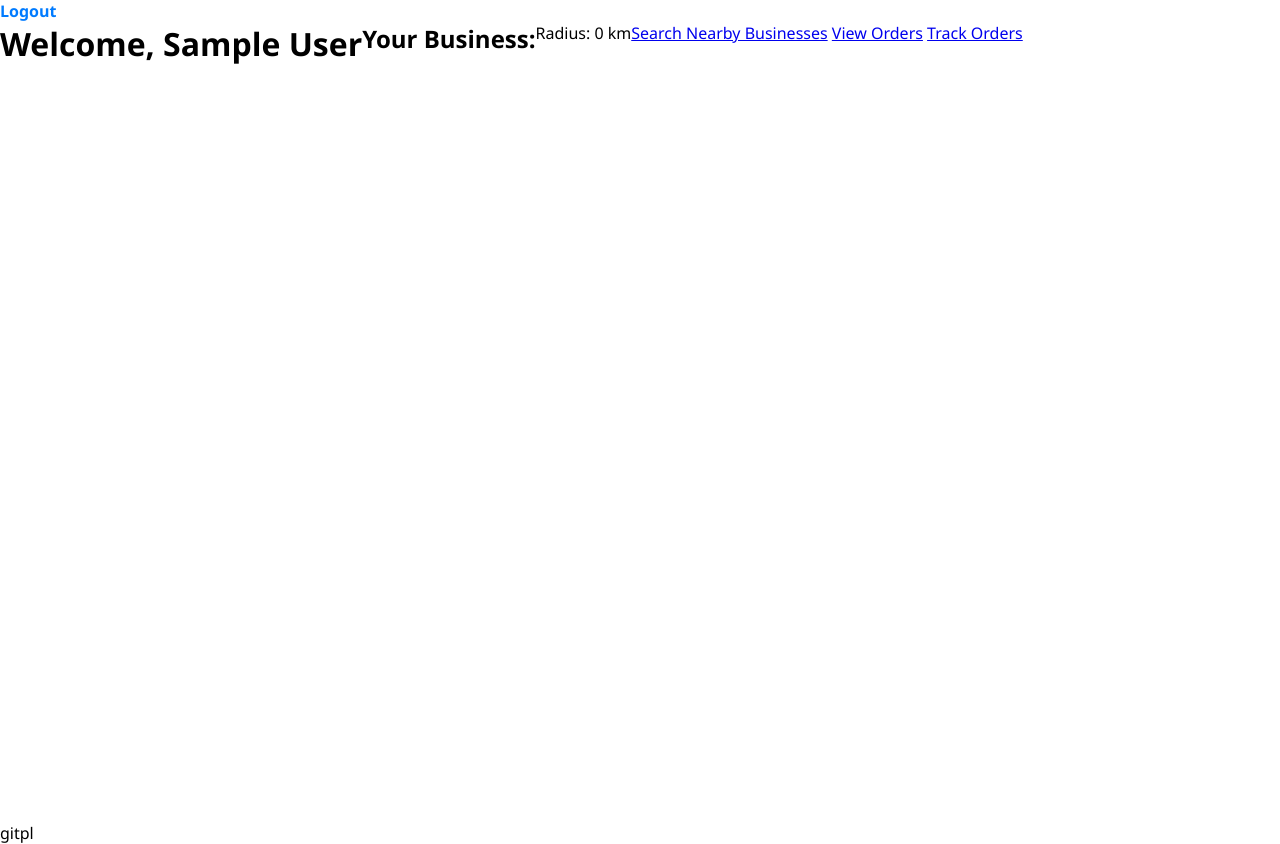
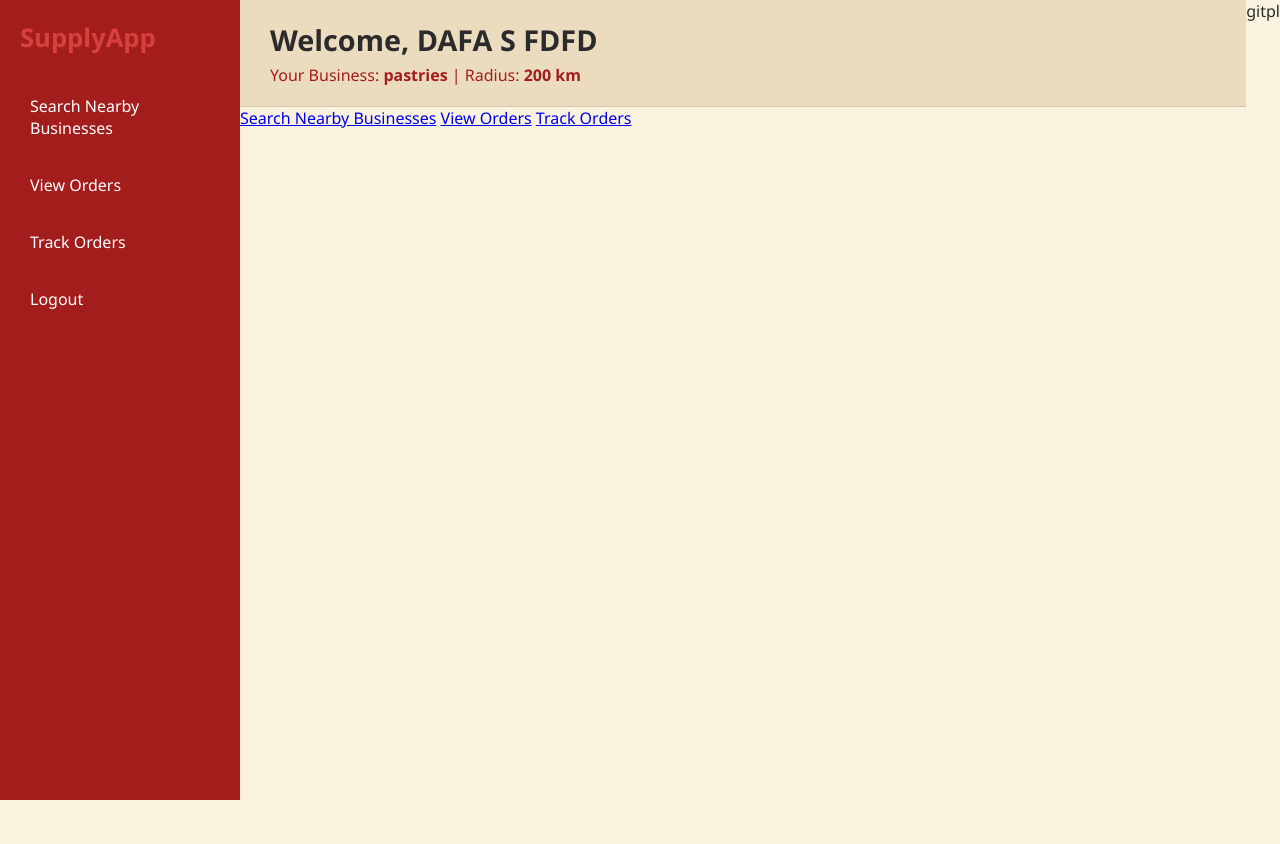
Before and after one commit to niconicsss/pa-hack-test-1, a PHP site: page /dashboard.php in a window 1280 px wide. After the commit the page ends 800 px from the top, so only its background shows below. Run offline with PHP 8.4, Linux system fonts and the light colour scheme; the visitor is signed in with stand-in values (Sample User, id 1).

Commit message:
dashboard

```diff
--- a/dashboard.php
+++ b/dashboard.php
@@ -18,9 +18,18 @@ $user = $stmt->fetch();
 <!DOCTYPE html>
 <html lang="en">
 <head>
-    <meta charset="UTF-8">
-    <title>Dashboard</title>
+  <meta charset="UTF-8" />
+  <meta name="viewport" content="width=device-width, initial-scale=1.0" />
+  <title>Supply Dashboard</title>
   <style>
+    :root {
+      --primary-color: #D84040;
+      --accent-dark: #A31D1D;
+      --bg-light: #F8F2DE;
+      --card-bg: #ECDCBF;
+      --text-color: #2b2b2b;
+    }
+
     * {
       margin: 0;
       padding: 0;
@@ -38,16 +47,15 @@ $user = $stmt->fetch();
       min-height: 100vh;
     }
 
-  /* Sidebar */
     .sidebar {
       background-color: var(--accent-dark);
       color: white;
-    width: 220px;
+      width: 240px;
       padding: 20px;
     }
 
     .sidebar h2 {
-    font-size: 1.5rem;
+      font-size: 1.6rem;
       margin-bottom: 30px;
       color: var(--primary-color);
     }
@@ -58,7 +66,7 @@ $user = $stmt->fetch();
       text-decoration: none;
       margin-bottom: 15px;
       font-size: 1rem;
-    padding: 8px;
+      padding: 10px;
       border-radius: 5px;
       transition: background-color 0.2s;
     }
@@ -67,37 +75,32 @@ $user = $stmt->fetch();
       background-color: var(--primary-color);
     }
 
-  /* Main content */
     .main {
       flex-grow: 1;
       display: flex;
       flex-direction: column;
     }
 
-  /* Header */
     .topbar {
       background-color: var(--card-bg);
-    padding: 20px;
-    display: flex;
-    justify-content: space-between;
-    align-items: center;
+      padding: 20px 30px;
       border-bottom: 1px solid #d6c7ac;
     }
 
     .topbar h1 {
       font-size: 1.8rem;
+      margin-bottom: 5px;
     }
 
     .user-profile {
-    font-weight: bold;
+      font-size: 1rem;
       color: var(--accent-dark);
     }
 
-  /* Content */
     .content {
       padding: 30px;
       display: grid;
-    grid-template-columns: repeat(auto-fit, minmax(250px, 1fr));
+      grid-template-columns: repeat(auto-fit, minmax(240px, 1fr));
       gap: 20px;
     }
 
@@ -106,7 +109,7 @@ $user = $stmt->fetch();
       padding: 20px;
       border-radius: 12px;
       box-shadow: 0 2px 8px rgba(0,0,0,0.06);
-    font-size: 1.1rem;
+      font-size: 1.2rem;
       font-weight: 500;
       border-left: 5px solid var(--primary-color);
       transition: transform 0.2s;
@@ -119,17 +122,24 @@ $user = $stmt->fetch();
   </style>
 </head>
 <body>
-
-<div class="header">
-    <a href="index.php" style="color: #007BFF; font-weight: bold; text-decoration: none;">Logout</a>
+  <div class="dashboard">
+    <div class="sidebar">
+      <h2>SupplyApp</h2>
+      <nav>
+        <a href="#">Search Nearby Businesses</a>
+        <a href="#">View Orders</a>
+        <a href="#">Track Orders</a>
+        <a href="#">Logout</a>
+      </nav>
     </div>
 
-<div class="dashboard">
-    <h1>Welcome, <?php echo htmlspecialchars($user['name']); ?></h1>
-
-    <h2>Your Business: <?php echo htmlspecialchars($user['business']); ?></h2>
-    <p>Radius: <?php echo htmlspecialchars($user['radius']); ?> km</p>
-
+    <div class="main">
+      <div class="topbar">
+        <h1>Welcome, DAFA S FDFD</h1>
+        <div class="user-profile">
+          Your Business: <strong>pastries</strong> | Radius: <strong>200 km</strong>
+        </div>
+      </div>
     <!-- Tabs -->
     <div class="tabs">
         <a href="business/search.php">Search Nearby Businesses</a>
```
Lines whose indentation alone changed are shown as unchanged.
